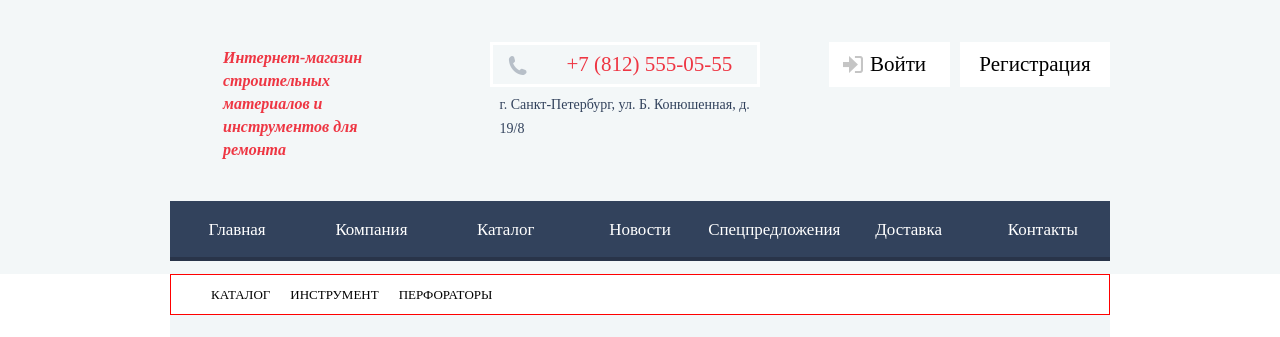
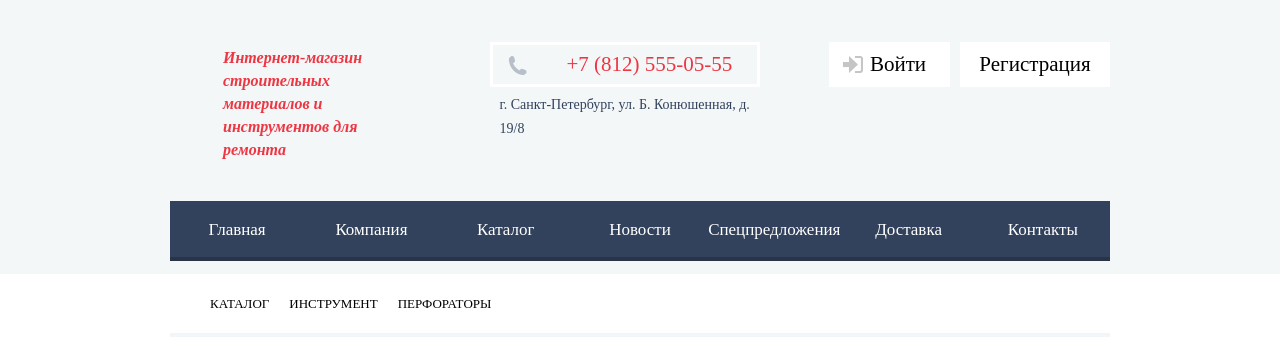
Before and after one commit to artTanya/technomart, a plain HTML site: page catalog.html in a window 1280 px wide. Shown: the part 46-383 px from the top of the page. Drawn offline with Linux system fonts and the light colour scheme; a web font is replaced by a local one.

```diff
--- a/catalog.html
+++ b/catalog.html
@@ -53,13 +53,11 @@
     </header>
     <main>
       <div class="main-container">
-        <div class="unknown-block">
-          <ul class="search-list">
-            <li class="search-item">каталог</li>
-            <li class="search-item">инструмент</li>
-            <li class="search-item">перфораторы</li>
-          </ul>
-        </div>
+        <ul class="search-list">
+          <li class="search-item"><a class="search-link" href="#">каталог</a></li>
+          <li class="search-item"><a class="search-link" href="#">инструмент</a></li>
+          <li class="search-item"><a class="search-link" href="#">перфораторы</a></li>
+        </ul>
         <div class="instrument-title-block">
           <h1 class="instrument-title">Перфораторы</h1>
         </div>
--- a/style.css
+++ b/style.css
@@ -1184,18 +1184,17 @@
   margin-bottom: 0;
 }
 
-.unknown-block {
-  display: flex;
-  align-items: center;
-  height: 39px;
-  border: 1px solid red;
-}
-
 .search-list {
   display: flex;
+  height: 59px;
   align-items: center;
   list-style: none;
   margin: 0;
+}
+
+.search-link {
+  text-decoration: none;
+  color: inherit;
 }
 
 .search-item {
@@ -1301,12 +1300,12 @@
   border: 1px solid #e5e5e5;
   border-radius: 2px;
   box-sizing: border-box;
-
 }
 
 .page-link-active {
   background-color: #ee3643;
   color: #ffffff;
+  border: 1px solid #ee3643;
 }
 
  .page-link.page-link-next {
```
Also changed, not shown: img/checkbox-off.svg (added), img/checkbox-on.svg (added), img/icon-down-dir.svg (added), img/icon-home.svg (added), img/icon-logout.svg (added), img/icon-right-small.svg (added), img/icon-up-dir.svg (added), img/icon-user.svg (added), img/radio-off.svg (added), img/radio-on.svg (added).
